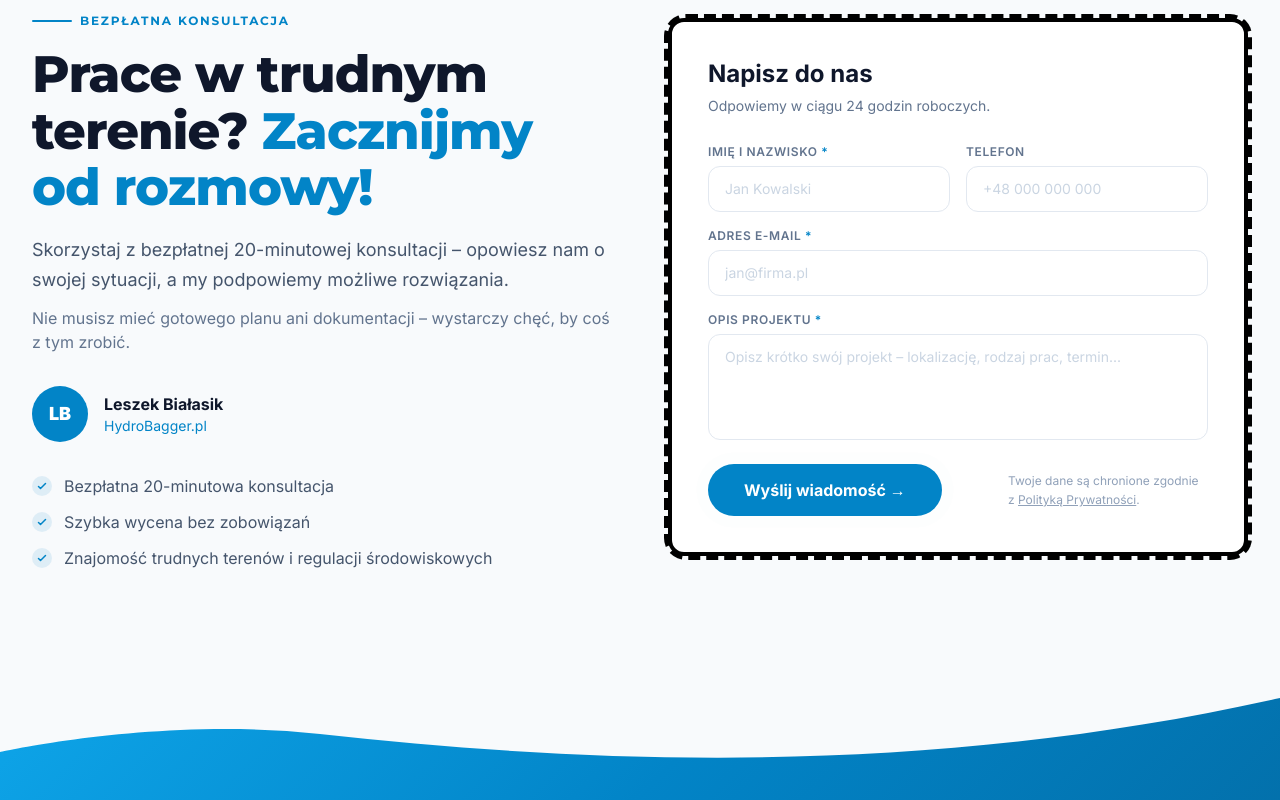
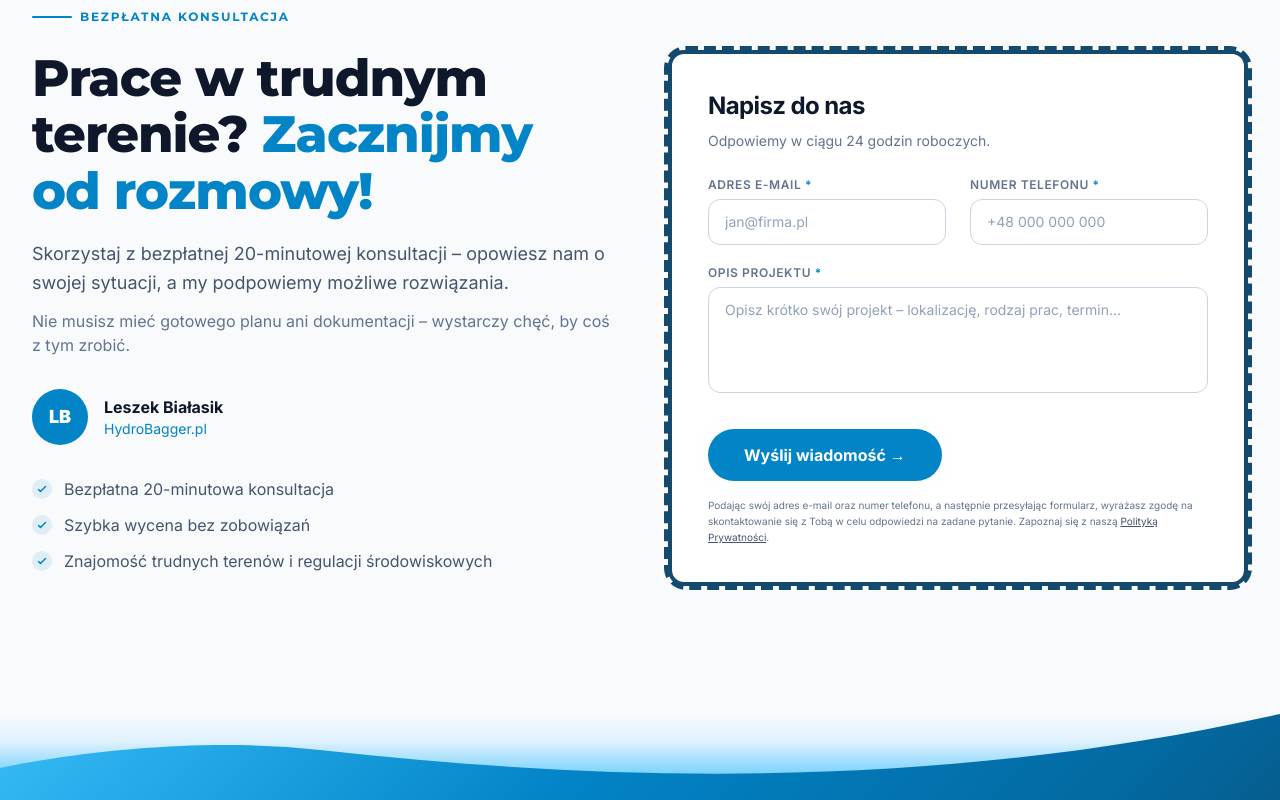
Before and after one commit to Creva-debug/HydroBagger, a Next.js app: page /sprzet in a window 1280 px wide. Shown: the part 2520-3320 px from the top of the page. Built offline with nearby package versions, Linux system fonts and the light colour scheme.

Commit message:
Enhance global styles by adding a new track border color variable and improving the layout of the consultation and job application sections. Update image paths for better consistency and responsiveness. Refactor header and footer components for improved visual hierarchy and clarity.

```diff
--- a/src/app/globals.css
+++ b/src/app/globals.css
@@ -6,6 +6,7 @@
   --foreground: #0f172a;
   --hb-navy:   #071e32;
   --hb-deep:   #0a2744;
+  --hb-track-border: #134a6e;
   --hb-water:  #0284c7;
   --hb-teal:   #0ea5e9;
   --hb-green:  #16a34a;
@@ -106,24 +107,22 @@ body {
 /* ── Separator fala ─────────────────────────────────────── */
 .wave-sep { display: block; width: 100%; overflow: hidden; line-height: 0; }
 
-/* ── Gąsienica dookoła formularza ───────────────────────── */
+/* ── Gąsienica dookoła formularza (tło na ::before — inaczej ujemny z-index chowa obwódkę) */
 .track-border {
   position: relative;
   border-radius: 16px;
-  background-color: #ffffff;
   z-index: 1;
+  isolation: isolate;
 }
 
 .track-border::before {
   content: "";
   position: absolute;
-  top: 0;
-  left: 0;
-  right: 0;
-  bottom: 0;
-  border: 4px solid #000000;
+  inset: 0;
+  border: 4px solid var(--hb-track-border);
   border-radius: 16px;
-  z-index: -1;
+  background-color: #ffffff;
+  z-index: 0;
   pointer-events: none;
   box-sizing: border-box;
 }
@@ -135,11 +134,16 @@ body {
   left: -4px;
   right: -4px;
   bottom: -4px;
-  border: 6px dashed #000000;
+  border: 6px dashed var(--hb-track-border);
   border-radius: 22px;
-  z-index: -2;
+  z-index: -1;
   pointer-events: none;
   box-sizing: border-box;
+}
+
+.track-border > * {
+  position: relative;
+  z-index: 1;
 }
 
 /* ── Fullbleed image card ────────────────────────────────── */
--- a/src/app/polityka-prywatnosci/page.tsx
+++ b/src/app/polityka-prywatnosci/page.tsx
@@ -79,12 +79,12 @@ export default function PolitykaPrywatnosciPage() {
         </tbody>
       </table>
 
-      <p>10. <strong>Kontakt e-mailowy, formularz kontaktowy.</strong> Kontaktując się z nami za pośrednictwem poczty elektronicznej, przekazujesz nam swój adres e-mail jako adres nadawcy wiadomości. Kontaktując się z nami za pośrednictwem formularza kontaktowego przekazujesz nam swój adres e-mail, numer telefonu, imię i nazwisko. Podanie danych jest dobrowolne, ale niezbędne, by nawiązać z nami kontakt.</p>
+      <p>10. <strong>Kontakt e-mailowy, formularz kontaktowy.</strong> Kontaktując się z nami za pośrednictwem poczty elektronicznej, przekazujesz nam swój adres e-mail jako adres nadawcy wiadomości. Kontaktując się za pośrednictwem formularza konsultacyjnego przekazujesz nam swój adres e-mail, numer telefonu oraz treść wiadomości (w tym opis projektu). W formularzu dotyczącym m.in. aplikacji o pracę możesz dodatkowo podać imię i nazwisko. Podanie danych jest dobrowolne, ale niezbędne, by nawiązać z nami kontakt w wybranym celu.</p>
       <p>Twoje dane są w tym przypadku przetwarzane w celu kontaktu z Tobą, a podstawą przetwarzania jest art. 6 ust. 1 lit. a RODO (Twoja zgoda). Treść korespondencji może podlegać archiwizacji przez okres nie dłuższy niż 5 lat.</p>
 
       <h2>§ 4 KATEGORIE DANYCH OSOBOWYCH</h2>
       <p>1. Administrator danych osobowych może przetwarzać następujące kategorie danych osobowych:</p>
-      <p>a) dane osobowe podane w celu skorzystania z formularza kontaktowego, przesyłane za pośrednictwem e-mail lub podczas składania reklamacji: imię i nazwisko; adres e-mail; numer telefonu kontaktowego; adres;</p>
+      <p>a) dane osobowe podane w celu skorzystania z formularza kontaktowego lub formularza rekrutacyjnego, przesyłane za pośrednictwem e-mail lub podczas składania reklamacji: w zależności od formularza – adres e-mail, numer telefonu kontaktowego, treść wiadomości; w przypadku formularza rekrutacyjnego także imię i nazwisko; adres lub inne dane – jeśli je podasz;</p>
       <p>b) inne dane uzyskane w oparciu o aktywność Użytkownika w Internecie, w tym za pośrednictwem Serwisu Internetowego z wykorzystaniem cookies i podobnych technologii: dane o logach użytkownika, informacje o urządzeniu Użytkownika.</p>
 
       <h2>§ 5 ODBIORCY DANYCH OSOBOWYCH</h2>
--- a/src/components/BrandsMarquee.tsx
+++ b/src/components/BrandsMarquee.tsx
@@ -25,7 +25,7 @@ export function BrandsMarquee() {
   return (
     <section className="overflow-hidden border-t border-slate-100 bg-slate-50 py-14">
       <div className="mx-auto max-w-7xl px-4 sm:px-6 lg:px-8">
-        <p className="mb-10 text-center text-[0.68rem] font-bold uppercase tracking-[0.2em] text-slate-400">
+        <p className="mb-10 text-center text-xs font-bold uppercase tracking-[0.18em] text-slate-500 sm:text-sm">
           Marki, które nam zaufały
         </p>
       </div>
--- a/src/components/ContactConsultationSection.tsx
+++ b/src/components/ContactConsultationSection.tsx
@@ -1,8 +1,11 @@
 import Link from "next/link";
-import type { CSSProperties, ReactNode } from "react";
+import type { ReactNode } from "react";
 
-function SectionLabel({ children }: { children: React.ReactNode }) {
-  return <span className="section-label">{children}</span>;
+const FORM_FIELD_CLASS =
+  "w-full rounded-xl border border-slate-300 bg-white px-4 py-3 text-sm text-slate-900 placeholder-slate-400 outline-none transition-colors hover:border-[#0284c7] focus:border-[#0284c7] focus:outline-none focus-visible:border-[#0284c7] focus:ring-0 focus-visible:ring-0";
+
+function SectionLabel({ children, className }: { children: React.ReactNode; className?: string }) {
+  return <span className={className ? `section-label ${className}` : "section-label"}>{children}</span>;
 }
 
 export type ContactConsultationSectionProps = {
@@ -25,13 +28,28 @@ export function ContactConsultationSection({
   const minH = isPageLead ? "min-h-dvh flex flex-col justify-center" : "";
 
   return (
-    <section id={id} className={`relative overflow-hidden bg-slate-50 ${sectionPt} ${minH}`}>
+    <section id={id} className={`relative overflow-x-hidden bg-slate-50 ${sectionPt} ${minH}`}>
       <div className="relative z-10 mx-auto max-w-7xl px-4 pb-24 sm:px-6 lg:px-8 lg:pb-32">
         {topSlot}
-        <div className="grid items-center gap-14 lg:grid-cols-2">
-          <div className={formFirst ? "order-2 lg:order-2" : undefined}>
-            <SectionLabel>Bezpłatna konsultacja</SectionLabel>
-            <h2 className="display-heading mt-4 text-slate-900" style={{ fontSize: "clamp(2.2rem,4vw,3.4rem)" }}>
+        <div className="grid grid-cols-1 gap-8 gap-x-14 lg:grid-cols-2 lg:grid-rows-[auto_1fr] lg:items-start lg:gap-y-6">
+          <SectionLabel
+            className={
+              formFirst ? "order-2 lg:order-none lg:col-span-2 lg:row-start-1" : "lg:col-span-2 lg:row-start-1"
+            }
+          >
+            Bezpłatna konsultacja
+          </SectionLabel>
+          <div
+            className={
+              formFirst
+                ? "order-3 lg:order-none lg:col-start-1 lg:row-start-2 lg:min-w-0"
+                : "lg:col-start-1 lg:row-start-2 lg:min-w-0"
+            }
+          >
+            <h2
+              className="display-heading mt-4 text-slate-900 lg:mt-0"
+              style={{ fontSize: "clamp(2.2rem,4vw,3.4rem)" }}
+            >
               Prace w trudnym terenie?{" "}
               <span style={{ color: "var(--hb-water)" }}>Zacznijmy od rozmowy!</span>
             </h2>
@@ -79,56 +97,44 @@ export function ContactConsultationSection({
           </div>
 
           <div
-            className={`track-border p-8 lg:p-10 ${formFirst ? "order-1 lg:order-1 mt-0" : "mt-4 lg:mt-0"}`}
+            className={`track-border p-8 lg:p-10 lg:col-start-2 lg:row-start-2 lg:min-w-0 ${
+              formFirst ? "order-1 mt-0 lg:order-none lg:mt-0" : "mt-4 lg:mt-0"
+            }`}
           >
-            <div className="mb-7">
-              <h3 className="text-2xl font-bold text-slate-900">Napisz do nas</h3>
-              <p className="mt-1.5 text-sm text-slate-500">Odpowiemy w ciągu 24 godzin roboczych.</p>
+            <div className="mb-6">
+              <h3 className="text-2xl font-bold tracking-tight text-slate-900">Napisz do nas</h3>
+              <p className="mt-2 text-sm leading-relaxed text-slate-500">Odpowiemy w ciągu 24 godzin roboczych.</p>
             </div>
-            <form className="flex flex-col gap-4" action="#" method="post" noValidate>
-              <div className="grid grid-cols-1 gap-4 sm:grid-cols-2">
+            <form className="flex flex-col gap-5" action="#" method="post" noValidate>
+              <div className="grid grid-cols-1 gap-5 sm:grid-cols-2 sm:gap-6">
                 <div className="flex flex-col gap-1.5">
-                  <label htmlFor="contact-name" className="text-xs font-semibold uppercase tracking-wider text-slate-500">
-                    Imię i nazwisko <span className="text-[#0284c7]">*</span>
+                  <label htmlFor="contact-email" className="text-xs font-semibold uppercase tracking-wider text-slate-500">
+                    Adres e-mail <span className="text-[#0284c7]">*</span>
                   </label>
                   <input
-                    id="contact-name"
-                    type="text"
-                    name="name"
+                    id="contact-email"
+                    type="email"
+                    name="email"
                     required
-                    placeholder="Jan Kowalski"
-                    className="w-full rounded-xl border border-slate-200 bg-white px-4 py-3 text-sm text-slate-900 placeholder-slate-300 outline-none transition focus:border-[#0284c7] focus:ring-2"
-                    style={{ "--tw-ring-color": "rgba(2, 132, 199, 0.25)" } as CSSProperties}
+                    autoComplete="email"
+                    placeholder="jan@firma.pl"
+                    className={FORM_FIELD_CLASS}
                   />
                 </div>
                 <div className="flex flex-col gap-1.5">
                   <label htmlFor="contact-phone" className="text-xs font-semibold uppercase tracking-wider text-slate-500">
-                    Telefon
+                    Numer telefonu <span className="text-[#0284c7]">*</span>
                   </label>
                   <input
                     id="contact-phone"
                     type="tel"
                     name="phone"
+                    required
+                    autoComplete="tel"
                     placeholder="+48 000 000 000"
-                    className="w-full rounded-xl border border-slate-200 bg-white px-4 py-3 text-sm text-slate-900 placeholder-slate-300 outline-none transition focus:border-[#0284c7] focus:ring-2"
-                    style={{ "--tw-ring-color": "rgba(2, 132, 199, 0.25)" } as CSSProperties}
+                    className={FORM_FIELD_CLASS}
                   />
                 </div>
-              </div>
-
-              <div className="flex flex-col gap-1.5">
-                <label htmlFor="contact-email" className="text-xs font-semibold uppercase tracking-wider text-slate-500">
-                  Adres e-mail <span className="text-[#0284c7]">*</span>
-                </label>
-                <input
-                  id="contact-email"
-                  type="email"
-                  name="email"
-                  required
-                  placeholder="jan@firma.pl"
-                  className="w-full rounded-xl border border-slate-200 bg-white px-4 py-3 text-sm text-slate-900 placeholder-slate-300 outline-none transition focus:border-[#0284c7] focus:ring-2"
-                  style={{ "--tw-ring-color": "rgba(2, 132, 199, 0.25)" } as CSSProperties}
-                />
               </div>
 
               <div className="flex flex-col gap-1.5">
@@ -140,22 +146,22 @@ export function ContactConsultationSection({
                   name="message"
                   rows={4}
                   placeholder="Opisz krótko swój projekt – lokalizację, rodzaj prac, termin..."
-                  className="w-full resize-none rounded-xl border border-slate-200 bg-white px-4 py-3 text-sm text-slate-900 placeholder-slate-300 outline-none transition focus:border-[#0284c7] focus:ring-2"
-                  style={{ "--tw-ring-color": "rgba(2, 132, 199, 0.25)" } as CSSProperties}
+                  className={`${FORM_FIELD_CLASS} resize-none`}
                 />
               </div>
 
-              <div className="mt-2 flex flex-wrap items-center justify-between gap-4">
+              <div className="mt-4 flex flex-col gap-4 sm:flex-row sm:flex-wrap sm:items-start sm:justify-between">
                 <button
                   type="submit"
-                  className="btn-pulse rounded-full px-9 py-3.5 text-base font-bold text-white transition-all"
+                  className="btn-pulse w-full shrink-0 rounded-full px-9 py-3.5 text-base font-bold text-white transition-all sm:w-auto"
                   style={{ background: "var(--hb-water)", boxShadow: "0 8px 20px -4px rgba(2, 132, 199, 0.45)" }}
                 >
                   Wyślij wiadomość →
                 </button>
-                <p className="max-w-[200px] text-xs leading-relaxed text-slate-400">
-                  Twoje dane są chronione zgodnie z{" "}
-                  <Link href="/polityka-prywatnosci" className="underline hover:text-slate-600">
+                <p className="max-w-full text-[0.625rem] leading-relaxed text-slate-500 sm:max-w-md lg:max-w-lg">
+                  Podając swój adres e-mail oraz numer telefonu, a następnie przesyłając formularz, wyrażasz zgodę na
+                  skontaktowanie się z Tobą w celu odpowiedzi na zadane pytanie. Zapoznaj się z naszą{" "}
+                  <Link href="/polityka-prywatnosci" className="text-slate-600 underline underline-offset-1 hover:text-[#0284c7]">
                     Polityką Prywatności
                   </Link>
                   .
--- a/src/components/Footer.tsx
+++ b/src/components/Footer.tsx
@@ -2,6 +2,10 @@ import Link from "next/link";
 
 /** Kolor wody / główny akcent stopki – spójny z głównym motywem strony */
 const FOOTER_WATER = "var(--hb-water)"; /* #0284c7 */
+
+/** Sekcja kontakt + gąsienica – wyraźniejszy przebieg jasny → brand → głęboki błękit */
+const FOOTER_CONTACT_GRADIENT =
+  "linear-gradient(135deg, #38bdf8 0%, #0284c7 38%, #0369a1 72%, #0c4a6e 100%)";
 
 function WaveSection() {
   return (
@@ -42,7 +46,7 @@ function TrackEdgeRaw({ teeth }: { teeth: number }) {
     `M ${x + r},0 L ${x + toothW - r},0 Q ${x + toothW},0 ${x + toothW},${r} L ${x + toothW - taper},${h} L ${x + taper},${h} L ${x},${r} Q ${x},0 ${x + r},0 Z`;
 
   return (
-    <div className="relative w-full flex-shrink-0 overflow-hidden" style={{ height: h, background: "linear-gradient(135deg, #0ea5e9 0%, #0284c7 45%, #0369a1 100%)" }} aria-hidden>
+    <div className="relative w-full flex-shrink-0 overflow-hidden bg-transparent" style={{ height: h }} aria-hidden>
       <svg className="block h-full w-full" viewBox={`0 0 ${totalW} ${h}`} preserveAspectRatio="none">
         {Array.from({ length: teeth }, (_, i) => (
           <path key={i} d={toothPath(i * (toothW + gap))} fill="#020617" />
@@ -75,15 +79,25 @@ function TrackEdge() {
 export function Footer() {
   return (
     <footer className="mt-auto">
-      {/* Pasek kontaktu – woda / hydro */}
+      {/* Jeden gradient na sekcję kontaktu + gąsienicę – między zębami widać tę samą barwę co u dołu fali */}
+      <div className="relative" style={{ background: FOOTER_CONTACT_GRADIENT }}>
       <section
-        className="relative px-4 py-20 text-slate-900 sm:px-6 lg:px-8 overflow-hidden"
-        style={{ background: "linear-gradient(135deg, #0ea5e9 0%, #0284c7 45%, #0369a1 100%)" }}
+        className="relative overflow-hidden bg-transparent px-4 py-20 text-slate-900 sm:px-6 lg:px-8"
       >
-        {/* Fala na górze – przejście z tła strony w sekcję kontaktową */}
+        {/* Fala na górze – gradient w wypełnieniu (jasne tło → ton wody przy styku z sekcją) */}
         <div className="absolute top-0 left-0 right-0 w-full overflow-hidden leading-none" style={{ height: 72 }}>
-          <svg viewBox="0 0 1440 72" preserveAspectRatio="none" className="block w-full h-full">
-            <path d="M0,0 L1440,0 L1440,0 C1080,72 720,72 360,36 C180,18 0,54 0,54 Z" fill="#f8fafc" />
+          <svg viewBox="0 0 1440 72" preserveAspectRatio="none" className="block h-full w-full">
+            <defs>
+              <linearGradient id="footerWaveFill" x1="0" y1="0" x2="0" y2="1">
+                <stop offset="0%" stopColor="#f8fafc" />
+                <stop offset="45%" stopColor="#e0f2fe" />
+                <stop offset="100%" stopColor="#7dd3fc" />
+              </linearGradient>
+            </defs>
+            <path
+              d="M0,0 L1440,0 L1440,0 C1080,72 720,72 360,36 C180,18 0,54 0,54 Z"
+              fill="url(#footerWaveFill)"
+            />
           </svg>
         </div>
 
@@ -118,8 +132,9 @@ export function Footer() {
         </div>
       </section>
 
-      {/* Gąsienica – zęby oddzielające niebieską sekcję od czarnej stopki */}
+      {/* Gąsienica – zęby oddzielające niebieską sekcję od czarnej stopki (tło = ten sam gradient co wyżej) */}
       <TrackEdge />
+      </div>
 
       {/* Czarna stopka: CTA + kolumny + dół */}
       <div className="relative -mt-px text-white">
```
Also changed, not shown: src/app/page.tsx (+28 -14 lines), src/components/Header.tsx (+73 -12 lines), src/components/JobApplicationSection.tsx (+13 -10 lines).
